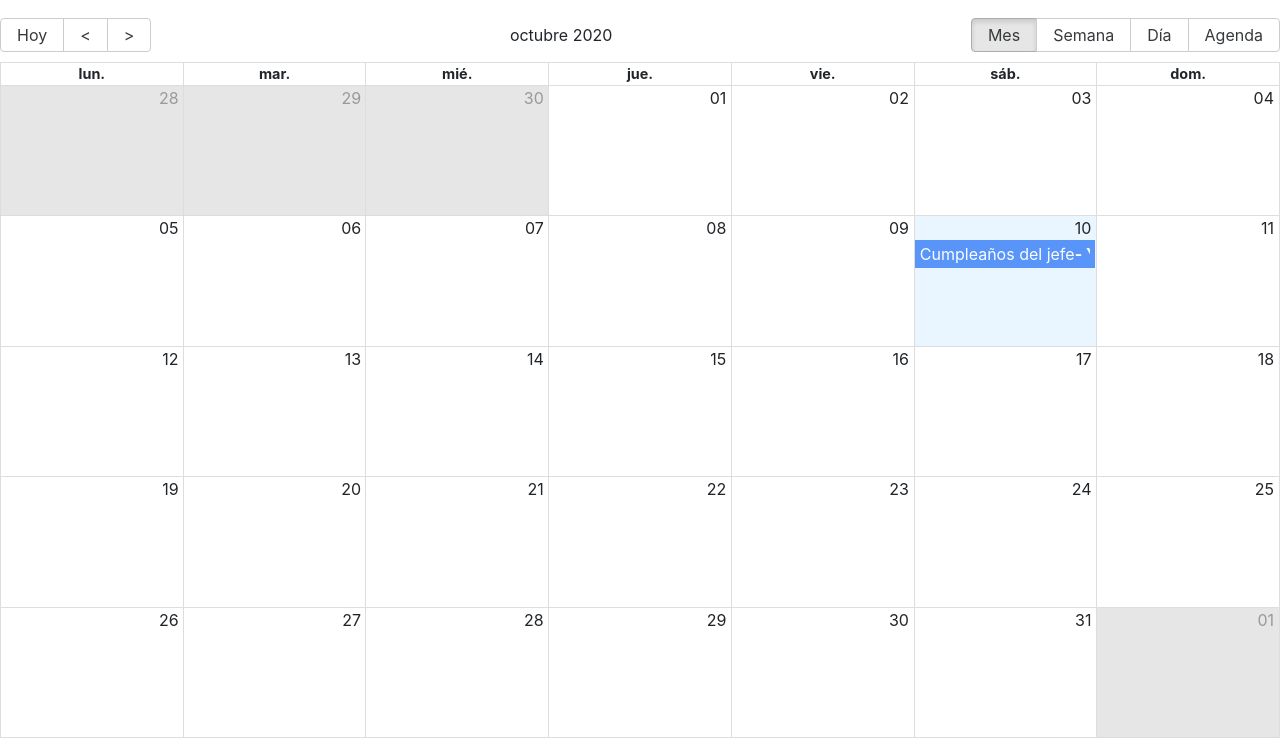
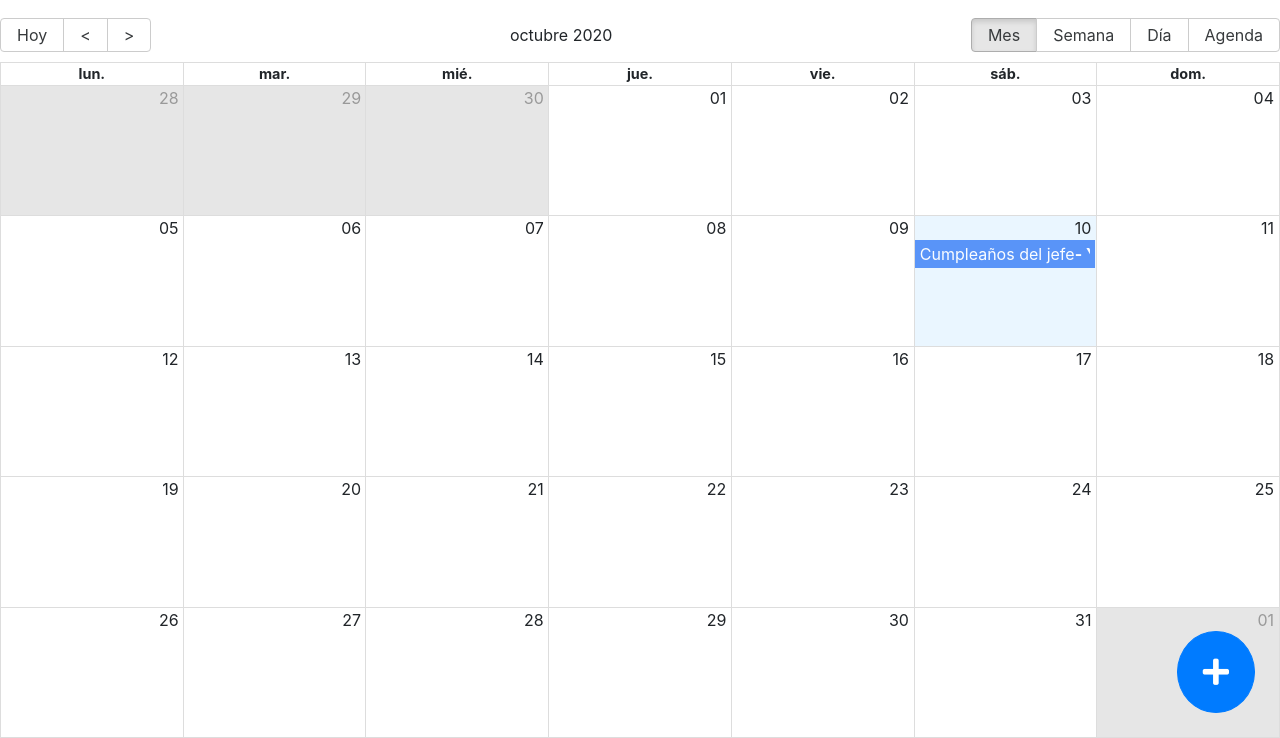
Before and after one commit to yoya93/calendar-app, a React app: page / in a window 1280 px wide. Shown: the part 62-800 px from the top of the page. Built offline with nearby package versions, Linux system fonts and the light colour scheme; some packages are replaced by stand-ins of ours.

Commit message:
added button addEvent

```diff
--- a/src/components/calendar/CalendarScreen.js
+++ b/src/components/calendar/CalendarScreen.js
@@ -11,6 +11,7 @@ import "moment/locale/es";
 import { CalendarModal } from "./CalendarModal";
 import { ui0penModal, EventSetActive } from "../../actions/ui";
 import { useDispatch } from "react-redux";
+import { AddNewFab } from "../ui/AddNewFab";
 
 moment.locale("es");
 const localizer = momentLocalizer(moment);
@@ -39,9 +40,8 @@ export const CalendarScreen = () => {
     dispatch(ui0penModal());
   };
   const onSelectEvent = (e) => {
-    console.log(e);
-
     dispatch(EventSetActive(e));
+    dispatch(ui0penModal());
   };
 
   const onViewChange = (e) => {
@@ -81,6 +81,7 @@ export const CalendarScreen = () => {
         onDoubleClickEvent={onDoubleClick}
         view={lastView}
       />
+      <AddNewFab />
 
       <CalendarModal />
     </div>
--- /dev/null
+++ b/src/components/ui/AddNewFab.js
@@ -0,0 +1,18 @@
+import React from "react";
+import { ui0penModal } from "../../actions/ui";
+import { useDispatch } from "react-redux";
+
+export const AddNewFab = () => {
+  const dispatch = useDispatch();
+
+  return (
+    <button
+      onClick={() => {
+        dispatch(ui0penModal());
+      }}
+      className="btn btn-primary fab"
+    >
+      <i className="fas fa-plus"></i>
+    </button>
+  );
+};
--- a/src/styles.css
+++ b/src/styles.css
@@ -63,3 +63,20 @@ body {
 .react-datetime-picker__wrapper {
   border: 0px solid gray !important;
 }
+
+/* FABS */
+.fab {
+  border-radius: 100%;
+  bottom: 25px;
+  font-size: 30px;
+  padding: 25px;
+  position: fixed;
+  right: 25px;
+}
+
+.fab-danger {
+  bottom: 25px;
+  padding: 10px;
+  position: fixed;
+  left: 25px;
+}
```
